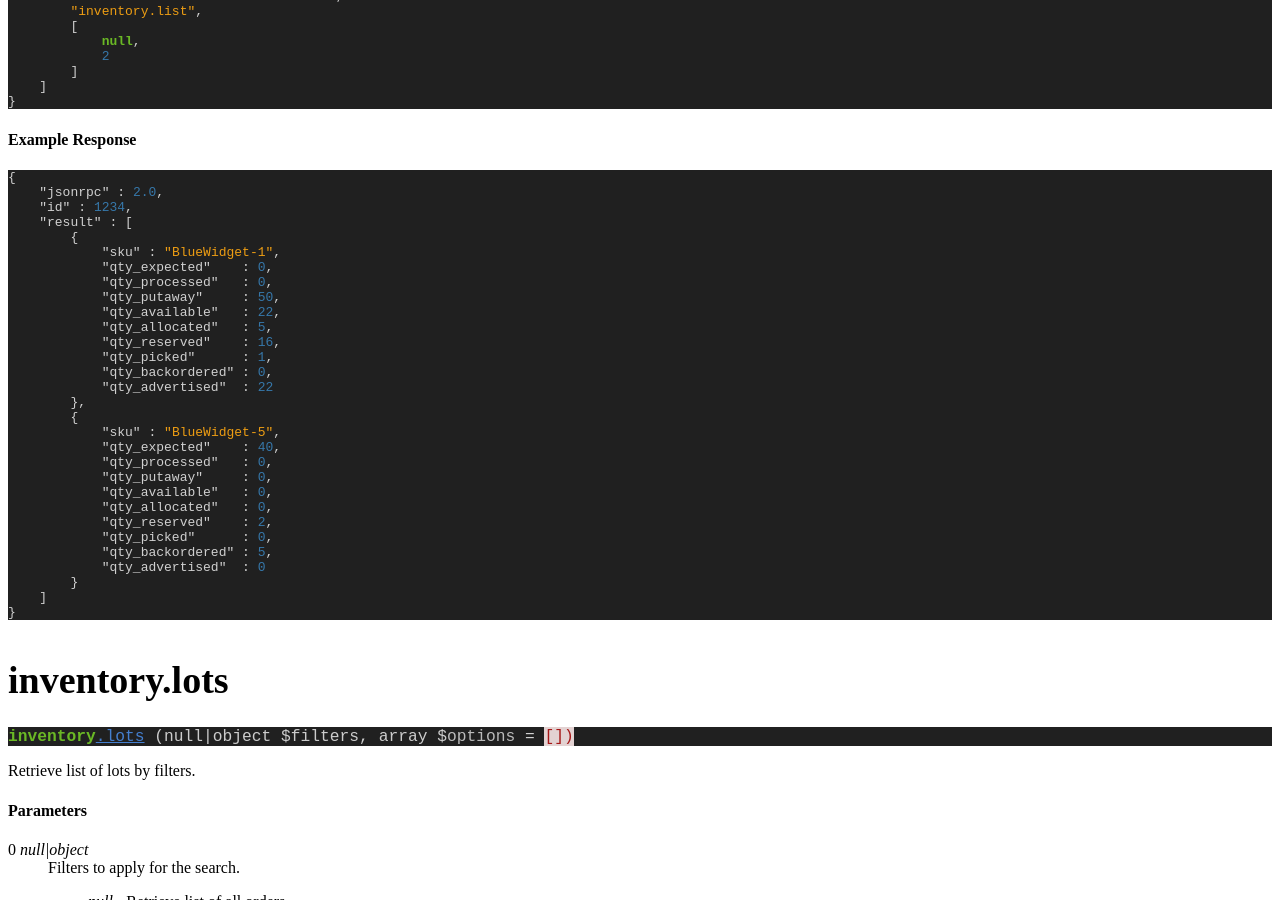
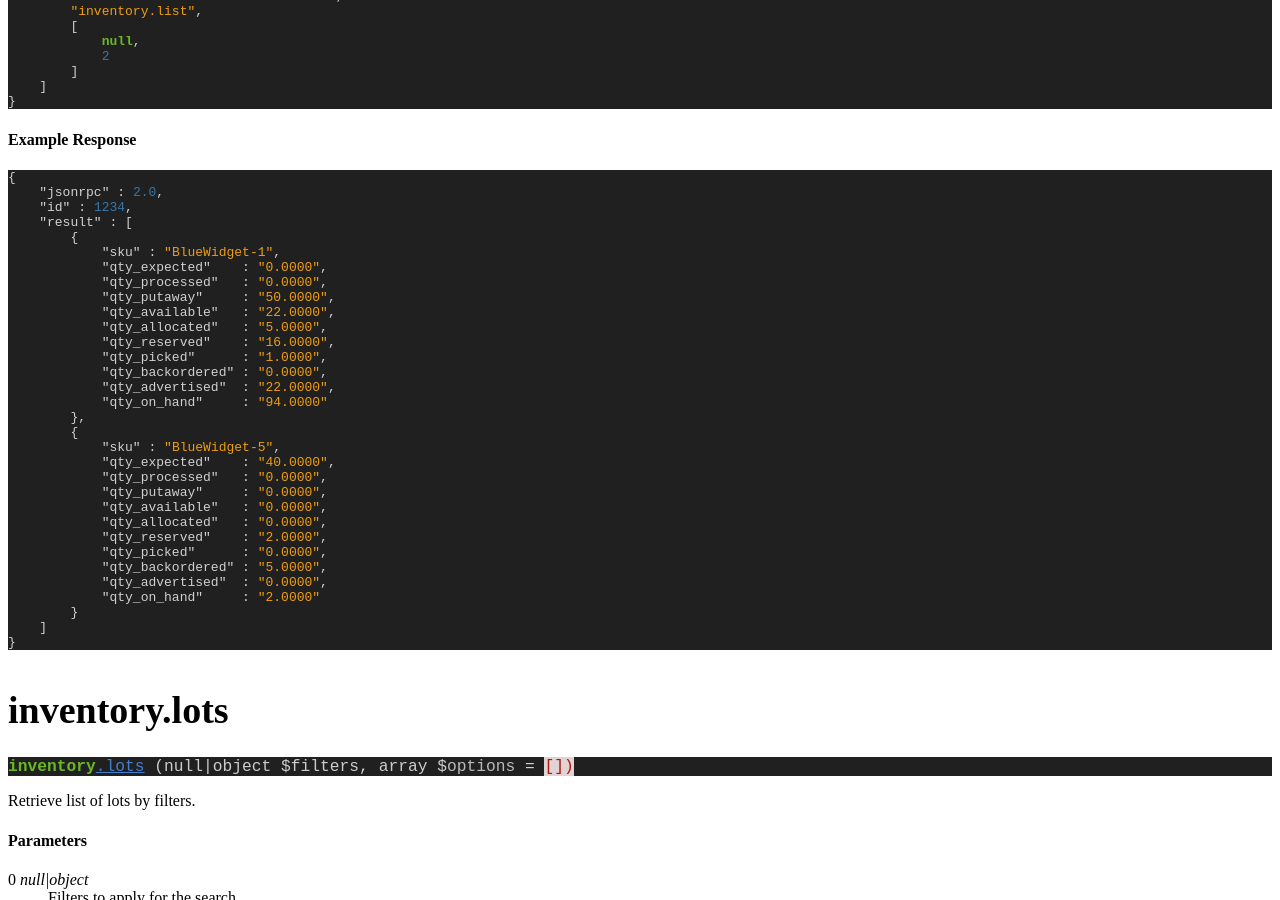
Before and after one commit to ShipStream/shipstream.github.io, a Jekyll site: the page built from _posts/2014-07-15-inventory.md, in a window 1280 px wide and 900 px high, scrolled down 2361 px. Built offline with Jekyll 4.4.1, drawn with Linux system fonts in a browser that asks for light colours; a style sheet for code colours, icons or effects is not loaded; some of the changed text lies outside the part shown.

Commit message:
document "qty_on_hand" field

```diff
--- a/_posts/2014-07-15-inventory.md
+++ b/_posts/2014-07-15-inventory.md
@@ -130,27 +130,29 @@ Get all inventory for warehouse "2":
     "result" : [
         {
             "sku" : "BlueWidget-1",
-            "qty_expected"    : 0,
-            "qty_processed"   : 0,
-            "qty_putaway"     : 50,
-            "qty_available"   : 22,
-            "qty_allocated"   : 5,
-            "qty_reserved"    : 16,
-            "qty_picked"      : 1,
-            "qty_backordered" : 0,
-            "qty_advertised"  : 22
+            "qty_expected"    : "0.0000",
+            "qty_processed"   : "0.0000",
+            "qty_putaway"     : "50.0000",
+            "qty_available"   : "22.0000",
+            "qty_allocated"   : "5.0000",
+            "qty_reserved"    : "16.0000",
+            "qty_picked"      : "1.0000",
+            "qty_backordered" : "0.0000",
+            "qty_advertised"  : "22.0000",
+            "qty_on_hand"     : "94.0000"
         },
         {
             "sku" : "BlueWidget-5",
-            "qty_expected"    : 40,
-            "qty_processed"   : 0,
-            "qty_putaway"     : 0,
-            "qty_available"   : 0,
-            "qty_allocated"   : 0,
-            "qty_reserved"    : 2,
-            "qty_picked"      : 0,
-            "qty_backordered" : 5,
-            "qty_advertised"  : 0
+            "qty_expected"    : "40.0000",
+            "qty_processed"   : "0.0000",
+            "qty_putaway"     : "0.0000",
+            "qty_available"   : "0.0000",
+            "qty_allocated"   : "0.0000",
+            "qty_reserved"    : "2.0000",
+            "qty_picked"      : "0.0000",
+            "qty_backordered" : "5.0000",
+            "qty_advertised"  : "0.0000",
+	    "qty_on_hand"     : "2.0000"
         }
     ]
 }
@@ -319,7 +321,8 @@ An array of detailed items inventory, or an empty array if there were no matchin
             "qty_reserved": "0.0000",
             "qty_picked": "2.0000",
             "qty_backordered": "0.0000",
-            "qty_advertised": "8",
+            "qty_advertised": "8.0000",
+	    "qty_on_hand": "10.0000",
             "detailed": [
                 {
                     "warehouse_id": "1",
@@ -330,7 +333,8 @@ An array of detailed items inventory, or an empty array if there were no matchin
                     "qty_allocated": "0.0000",
                     "qty_reserved": "0.0000",
                     "qty_picked": "2.0000",
-                    "qty_advertised": "8"
+                    "qty_advertised": "8.0000",
+                    "qty_on_hand": "10.0000"
                 },
                 {
                     "warehouse_id": "2",
@@ -341,7 +345,8 @@ An array of detailed items inventory, or an empty array if there were no matchin
                     "qty_allocated": "0.0000",
                     "qty_reserved": "0.0000",
                     "qty_picked": "0.0000",
-                    "qty_advertised": "0"
+                    "qty_advertised": "0.0000",
+		    "qty_on_hand": "0.0000"
                 },
                 {
                     "warehouse_id": "3",
@@ -352,7 +357,8 @@ An array of detailed items inventory, or an empty array if there were no matchin
                     "qty_allocated": "0.0000",
                     "qty_reserved": "0.0000",
                     "qty_picked": "0.0000",
-                    "qty_advertised": "0"
+                    "qty_advertised": "0.0000",
+		    "qty_on_hand": "0.0000"
                 }
             ]
         },
@@ -366,7 +372,8 @@ An array of detailed items inventory, or an empty array if there were no matchin
             "qty_reserved": "0.0000",
             "qty_picked": "1.0000",
             "qty_backordered": "0.0000",
-            "qty_advertised": "98",
+            "qty_advertised": "98.0000",
+	    "qty_on_hand": "99.0000",
             "detailed": [
                 {
                     "warehouse_id": "1",
@@ -377,7 +384,8 @@ An array of detailed items inventory, or an empty array if there were no matchin
                     "qty_allocated": "0.0000",
                     "qty_reserved": "0.0000",
                     "qty_picked": "1.0000",
-                    "qty_advertised": "98"
+                    "qty_advertised": "98.0000",
+		    "qty_on_hand": "99.0000"
                 },
                 {
                     "warehouse_id": "2",
@@ -388,7 +396,8 @@ An array of detailed items inventory, or an empty array if there were no matchin
                     "qty_allocated": "0.0000",
                     "qty_reserved": "0.0000",
                     "qty_picked": "0.0000",
-                    "qty_advertised": "0"
+                    "qty_advertised": "0.0000",
+         	    "qty_on_hand": "0.0000"
                 },
                 {
                     "warehouse_id": "3",
@@ -399,7 +408,8 @@ An array of detailed items inventory, or an empty array if there were no matchin
                     "qty_allocated": "0.0000",
                     "qty_reserved": "0.0000",
                     "qty_picked": "0.0000",
-                    "qty_advertised": "0"
+                    "qty_advertised": "0.0000",
+                    "qty_on_hand": "0.0000"
                 }
             ]
         }
@@ -475,6 +485,11 @@ An array of detailed items inventory, or an empty array if there were no matchin
 	The "Advertised" quantity. This is the "Available" quantity plus
 	the virtual BOM quantity.  The virtual BOM quantity is controlled by
 	a product's "Virtual Inventory" attribute.
+</td></tr>
+<tr><th>qty_on_hand</th>
+<td>
+	<pre><code>{ "qty_on_hand" : 6 }</code></pre>
+	The Quantity On Hand is <code>qty_processed</code> + <code>qty_putaway</code> + <code>qty_available</code> + <code>qty_allocated</code> + <code>qty_reserved</code> + <code>qty_picked</code>
 </td></tr>
 </table>
 
```
